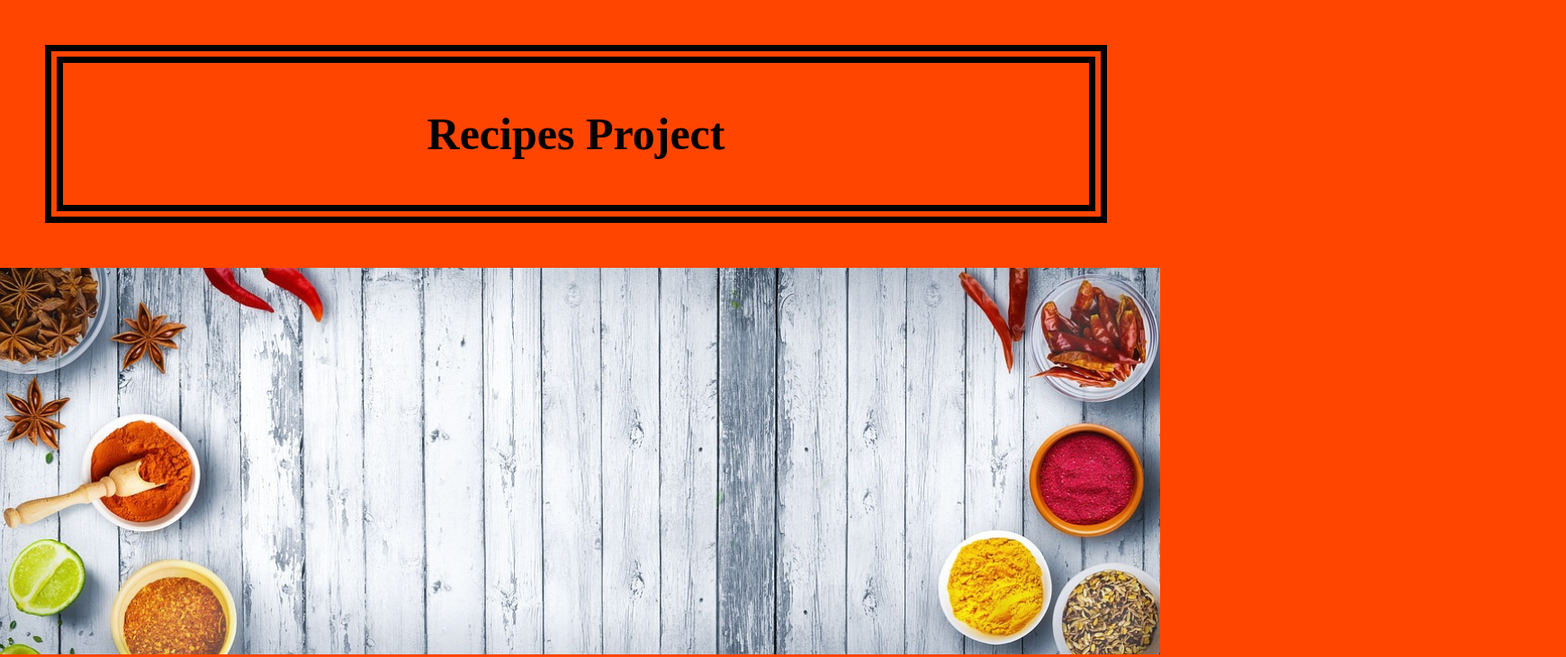
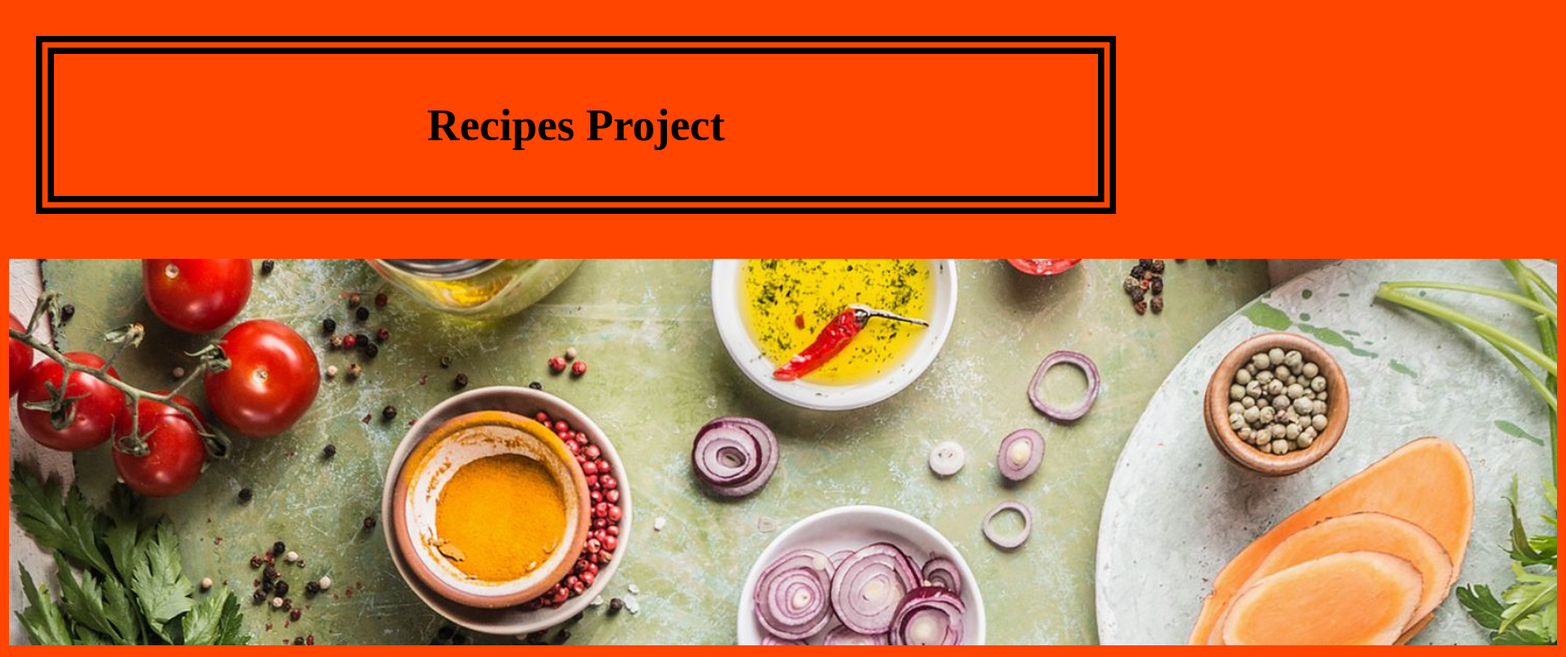
Before and after one commit to matheusmarqs1/project-recipes, a plain HTML site: page index.html in a window 1280 px wide. Shown: the top 731 px of the page at 90% size, 1740 px wide, since content can reach past the window. Drawn offline with Linux system fonts and the light colour scheme.

Commit message:
Testing more changes to spaces and image
Unsatisfied with the recent changes I decided to
make more changes and I should continue doing so
in future commits.

```diff
--- a/css/style.css
+++ b/css/style.css
@@ -12,7 +12,7 @@ body{
     font-size: 50px;
     text-align: center;
     padding: 50px;
-    margin: 50px;
+    margin: 40px;
     border: 20px double  black;
 
 }
@@ -20,6 +20,7 @@ body{
 .image{
     height: 430px;
     width: auto;
+    margin: 10px;
 
 }
 
--- a/index.html
+++ b/index.html
@@ -13,7 +13,7 @@
         <div >
             <h1 class="title">Recipes Project</h1>
 
-            <img class="image" src="img/recipe.jpg" alt="a project banner">
+            <img class="image" src="img/recipes.jpg" alt="a project banner">
         </div>
 
         <div>
```
Also changed, not shown: img/recipes.jpg (added).
